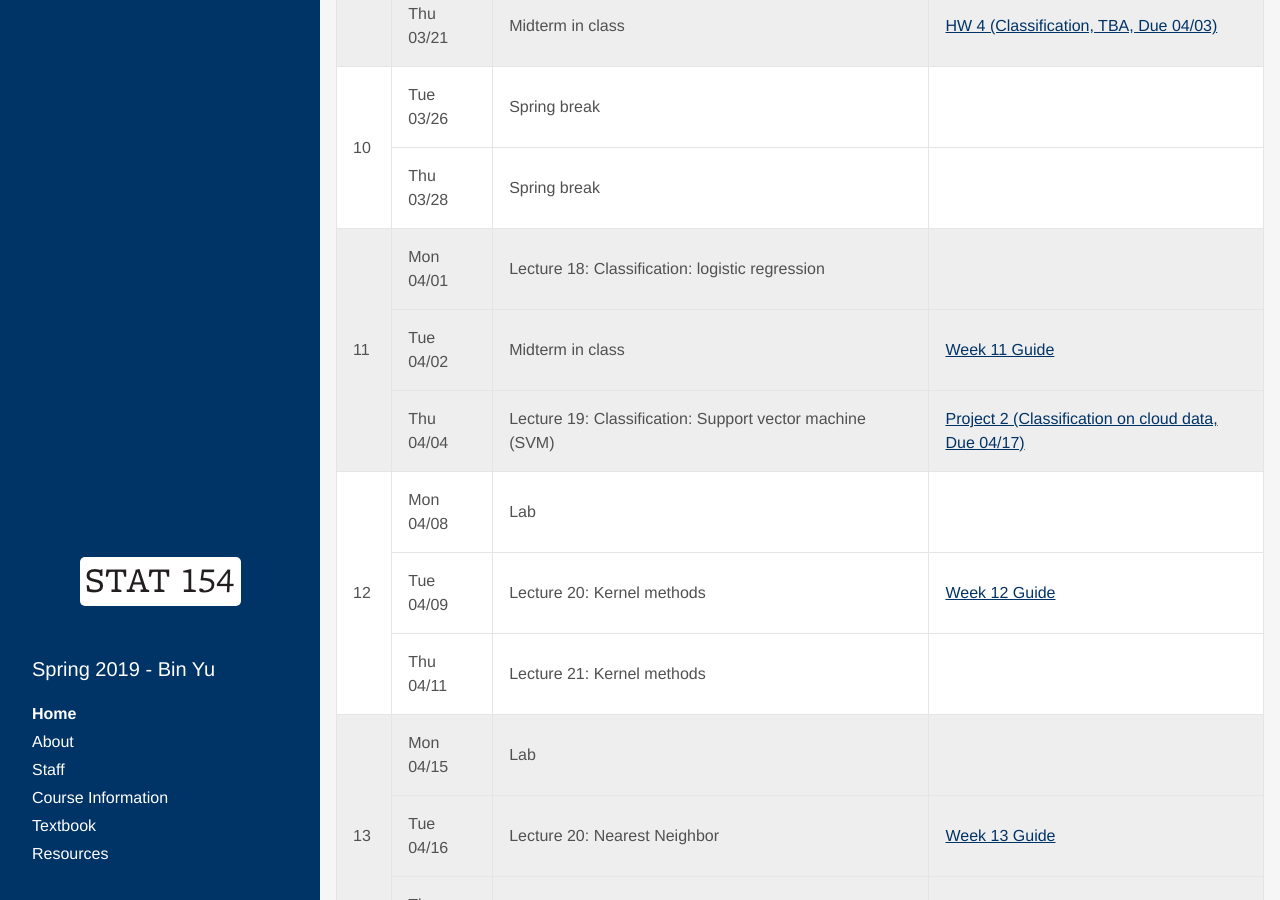
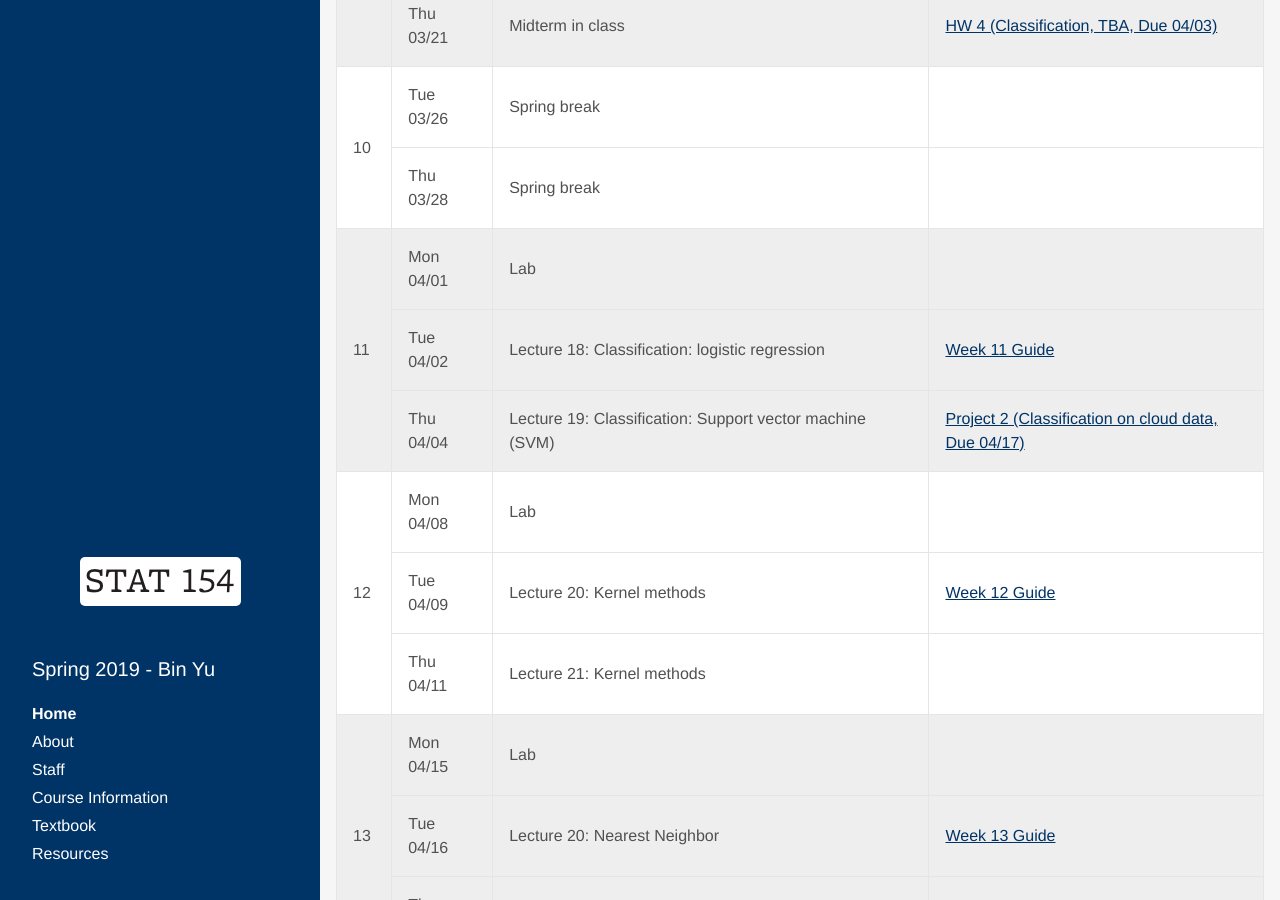
Before and after one commit to stat154/stat154.github.io, a Jekyll site: the page built from index.html, in a window 1280 px wide and 900 px high, scrolled down 2277 px. Built offline with Jekyll 4.4.1, drawn with Linux system fonts in a browser that asks for light colours; some web fonts are replaced; the list of posts is cut into pages by our own code.

Commit message:
updated midterm

```diff
--- a/_data/syllabus2.yml
+++ b/_data/syllabus2.yml
@@ -161,9 +161,9 @@
     weekDuration: 04/01--04/04
     basic:
     - date: Mon 04/01
+      content: "Lab"
+    - date: Tue 04/02
       content: "Lecture 18: Classification: logistic regression"
-    - date: Tue 04/02
-      content: "Midterm in class"
       assignments:
         - name: Week 11 Guide
           url: /prep/prep11
```
Also changed, not shown: logistics.md (+1 -1 lines).
